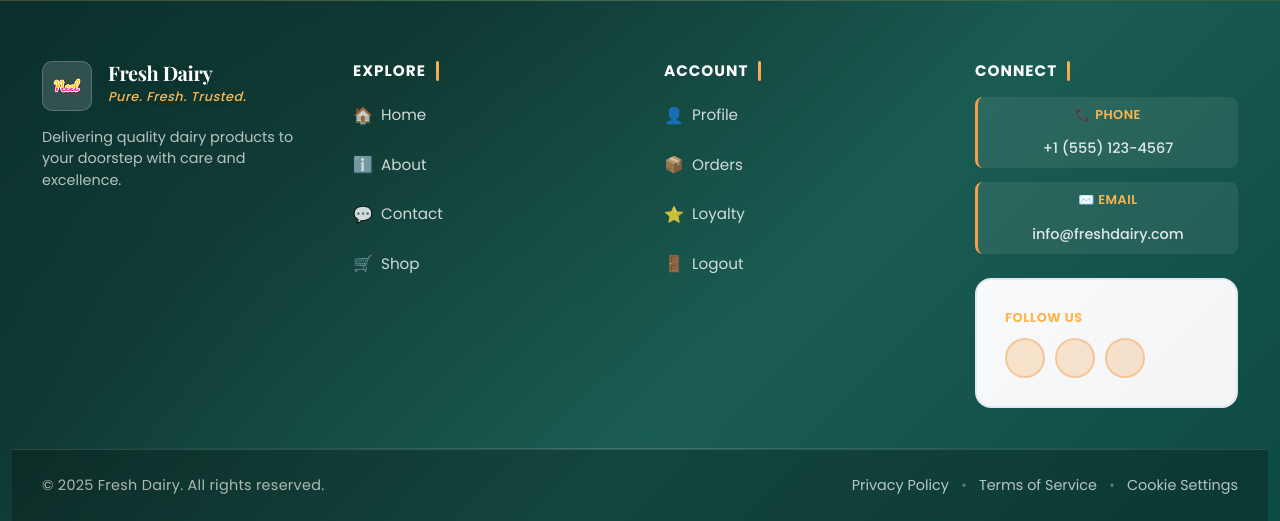
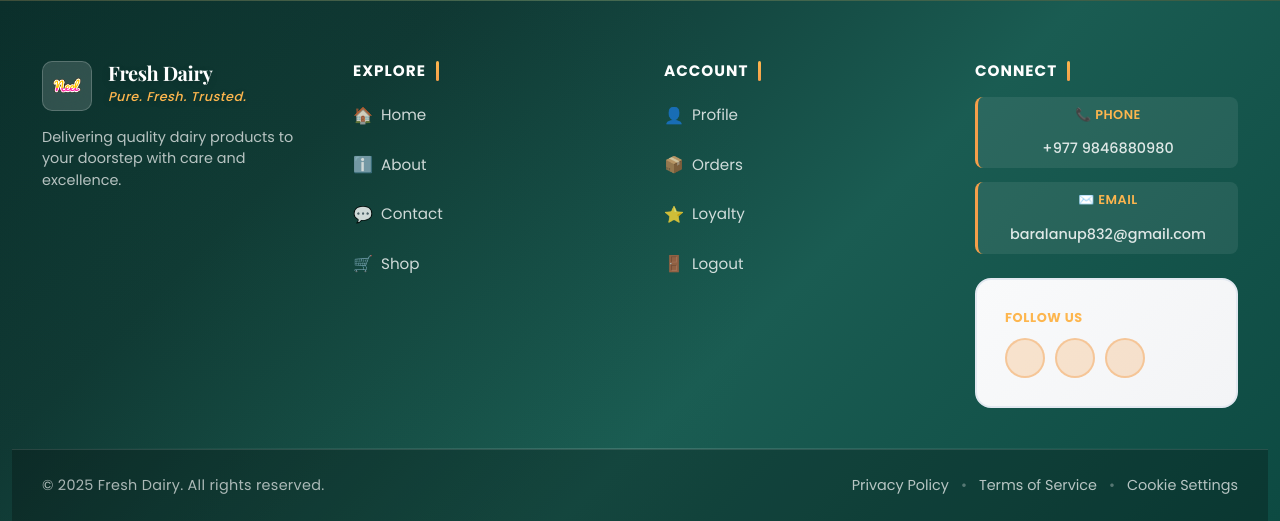
Before and after one commit to AnupBaral490/dairywebsite, a Django app: page /address/ in a window 1280 px wide. Shown: the part 653-1174 px from the top of the page. Run offline with Django 5.2, Linux system fonts and the light colour scheme; a user stored in the database is signed in; data comes from the database, SQL or seed files in the repository; both versions use the stored data as it was after the commit; some libraries are stand-ins or nearby versions; some web fonts are replaced.

Commit message:
made changes in footer section

```diff
--- a/ec/app/templates/app/base.html
+++ b/ec/app/templates/app/base.html
@@ -170,11 +170,11 @@
           <div class="footer-contact-info">
             <div class="contact-item">
               <span class="contact-label">📞 Phone</span>
-              <p>+1 (555) 123-4567</p>
+              <p>+977 9846880980 </p>
             </div>
             <div class="contact-item">
               <span class="contact-label">✉️ Email</span>
-              <p>info@freshdairy.com</p>
+              <p>baralanup832@gmail.com</p>
             </div>
           </div>
           <div class="social-section">
```
Also changed, not shown: ec/db.sqlite3.
